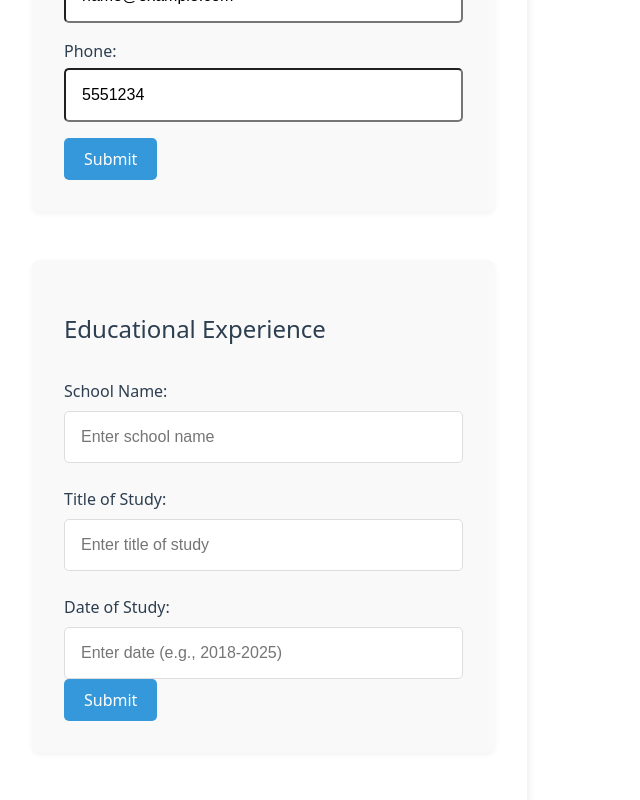
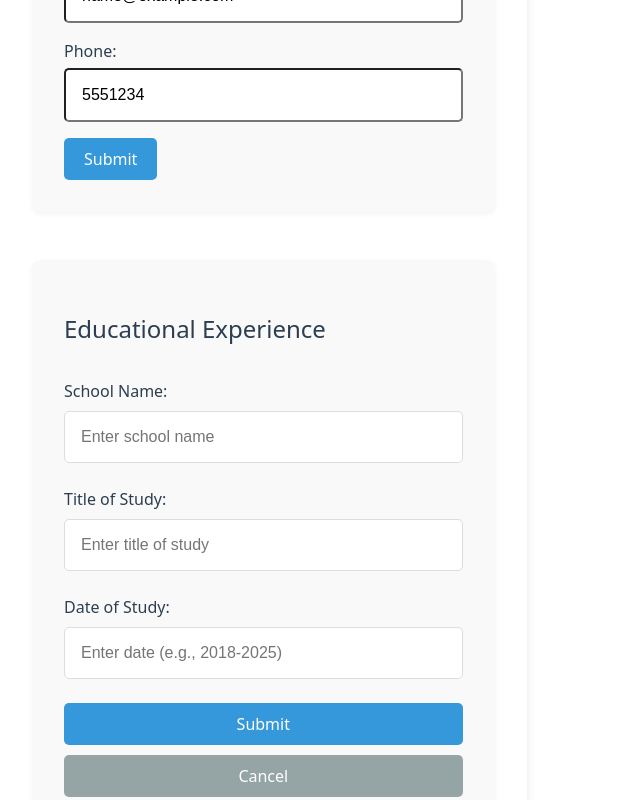
Before and after one commit to aleksfeschuk/cv-application, a React (Vite) app: page / in a window 1280 px wide. Both pictures are taken after typing "Sample", "name@example.com", "5551234" into the empty fields and a click on the button "Add Education". Shown: the part 516-1316 px from the top of the page, without its empty margins (0-640 px from the left). Built offline with nearby package versions, Linux system fonts and the light colour scheme.

Commit message:
delete button in CVDisplay and Cancel button in forms

```diff
--- a/src/App.jsx
+++ b/src/App.jsx
@@ -54,6 +54,16 @@ function App() {
     setEditingIndex(index);
   }
 
+  const handleDelete = (section, index) => {
+    if (section === 'education') {
+      setEducation((prev) => prev.filter((_, i) => i !== index));
+    } else if (section === 'experience') {
+      setExperience((prev) => prev.filter((_, i) => i !== index));
+    }
+  };
+
+
+
   return (
     <div className="app-container">
       <h1>CV Application</h1>
@@ -91,6 +101,7 @@ function App() {
         education={education}
         experience={experience}
         onEdit={handleEditSection}
+        onDelete={handleDelete}
       />
     </div>
   );
--- a/src/components/CVDisplay.jsx
+++ b/src/components/CVDisplay.jsx
@@ -1,7 +1,7 @@
 import { jsPDF } from 'jspdf';
 import '../styles/CVDisplay.scss';
 
-function CVDisplay({ generalInfo, education, experience, onEdit }) {
+function CVDisplay({ generalInfo, education, experience, onEdit, onDelete }) {
    const generatePDF = () => {
     const doc = new jsPDF();
     let yPosition = 20;
@@ -120,7 +120,15 @@ function CVDisplay({ generalInfo, education, experience, onEdit }) {
                         <p>School: {edu.school}</p>
                         <p>Title of Study: {edu.study}</p>
                         <p>Date: {edu.date}</p>
-                        <button onClick={() => onEdit('education', index)}>Edit</button>
+                        <div className="button-group">
+                            <button onClick={() => onEdit('education', index)}>Edit</button>
+                            <button
+                                className='delete-button'
+                                onClick={() => onDelete('education', index)}
+                                >
+                                    Delete
+                            </button>
+                        </div>
                     </div>
                 ))}
             </div>
@@ -134,7 +142,15 @@ function CVDisplay({ generalInfo, education, experience, onEdit }) {
                         <p>Position: {exp.position}</p>
                         <p>Responsibilities: {exp.responsibilities}</p>
                         <p>From: {exp.dateFrom} To: {exp.dateTo}</p>
-                        <button onClick={() => onEdit('experience', index)}>Edit</button>
+                        <div className="button-group">
+                            <button onClick={() => onEdit('experience', index)}>Edit</button>
+                            <button
+                                className='delete-button'
+                                onClick={() => onDelete('experience', index)}
+                            >
+                                Delete
+                            </button>
+                        </div>
                     </div>
                 ))}
             </div>
--- a/src/components/Education.jsx
+++ b/src/components/Education.jsx
@@ -53,6 +53,12 @@ function Education({ onSubmit, initialData, isEditing, onAdd }) {
     };
 
 
+    const handleCancel = () => {
+        setEducation({ school: '', study: '', date: ''});
+        setErrors({ school: '', study: '', date: ''});
+        onAdd();
+    }
+
     return (
         <div className="education">
             <h2>Educational Experience</h2>
@@ -94,7 +100,12 @@ function Education({ onSubmit, initialData, isEditing, onAdd }) {
                             placeholder="Enter date (e.g., 2018-2025)"
                         />
                         {errors.date && <span className="error">{errors.date}</span>}
+                    </div>
+                    <div className="button-group">
                         <button type="submit">Submit</button>
+                        <button type="button" className="cancel-button" onClick={handleCancel}>
+                            Cancel
+                        </button>
                     </div>
                 </form>
             )}
--- a/src/components/Experience.jsx
+++ b/src/components/Experience.jsx
@@ -79,7 +79,21 @@ function Experience({ onSubmit, initialData, isEditing, onAdd }) {
         }
     };
 
-    const handleAddClick = () => {
+    const handleCancel = () => {
+        setExperience({
+            company: '',
+            position: '',
+            responsibilities: '',
+            dateFrom: '',
+            dateTo: '',
+        });
+        setErrors({
+            company: '',
+            position: '',
+            responsibilities: '',
+            dateFrom: '',
+            dateTo: '',
+        });
         onAdd();
     }
 
@@ -87,7 +101,7 @@ function Experience({ onSubmit, initialData, isEditing, onAdd }) {
         <div className="experience">
             <h2>Practical Experience</h2>
             {!isEditing ? (
-                <button className="add-button" onClick={handleAddClick}>
+                <button className="add-button" onClick={onAdd}>
                     Add Experience
                 </button>
             ) : (
@@ -147,7 +161,12 @@ function Experience({ onSubmit, initialData, isEditing, onAdd }) {
                     />
                     {errors.dateTo && <span className="error">{errors.dateTo}</span>}
                 </div>
-                <button type="submit">Submit</button>
+                <div className="button-group">
+                    <button type="submit">Submit</button>
+                    <button type="button" className="cancel-button" onClick={handleCancel}>
+                        Cancel
+                    </button>
+                </div>
             </form>
             )}
         </div>
--- a/src/styles/CVDisplay.scss
+++ b/src/styles/CVDisplay.scss
@@ -55,10 +55,14 @@
             line-height: 1.5;
         }
 
+        .button-group {
+            display: flex;
+            gap: 10px;
+            margin-top: 10px;
+
             button {
                 padding: 8px 16px;
-            margin-top: 1rem;
-            background-color: #007bff;
+                background-color: #3498db;
                 color: white;
                 border: none;
                 border-radius: 5px;
@@ -69,6 +73,15 @@
 
                 &:hover {
                 background-color: #2980b9;
+                }
+            }
+
+            .delete-button {
+                background-color: #e74c3c;
+
+                &:hover {
+                    background-color: #c0392b;
+                }
             }
         }
     }
@@ -108,6 +121,9 @@
             font-size: 14px;
           }
 
+        .button-group {
+            gap: 8px;
+
             button {
                 padding: 6px 12px;
                 font-size: 12px;
@@ -116,3 +132,4 @@
       }
     }
   }
+}
--- a/src/styles/Education.scss
+++ b/src/styles/Education.scss
@@ -62,8 +62,11 @@
             }
         }
 
+        .button-group {
+            display: flex;
+            gap: 10px;
+
             button {
-            align-self: flex-start;
                 padding: 10px 20px;
                 background-color: #3498db;
                 color: white;
@@ -76,6 +79,15 @@
 
                 &:hover {
                     background-color: #2980b9;
+                }
+            }
+
+            .cancel-button {
+                background-color: #95a5a6;
+
+                &:hover {
+                    background-color: #7f8c8d;
+                }
             }
         }
     }
@@ -100,6 +112,9 @@
                 }
             }
 
+            .button-group {
+                gap: 8px;
+
                 button {
                     padding: 8px 16px;
                     font-size: 14px;
@@ -107,3 +122,4 @@
             }
         }
     }
+}
--- a/src/styles/Experience.scss
+++ b/src/styles/Experience.scss
@@ -68,8 +68,11 @@
             margin-top: 5px;
         }
 
+        .button-group {
+            display: flex;
+            gap: 10px;
+
             button {
-            align-self: flex-start;
                 padding: 10px 20px;
                 background-color: #3498db;
                 color: white;
@@ -82,6 +85,15 @@
 
                 &:hover {
                     background-color: #2980b9;
+                }
+            }
+
+            .cancel-button {
+                background-color: #95a5a6;
+
+                &:hover {
+                    background-color: #7f8c8d;
+                }
             }
         }
     }
@@ -107,6 +119,9 @@
           }
         }
 
+        .button-group {
+            gap: 8px;
+
             button {
                 padding: 8px 16px;
                 font-size: 14px;
@@ -114,3 +129,4 @@
         }
       }
     }
+  }
```
Lines whose indentation alone changed are shown as unchanged.
